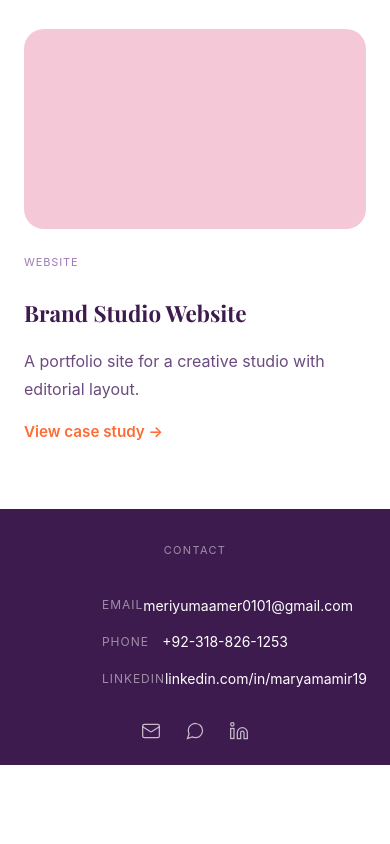
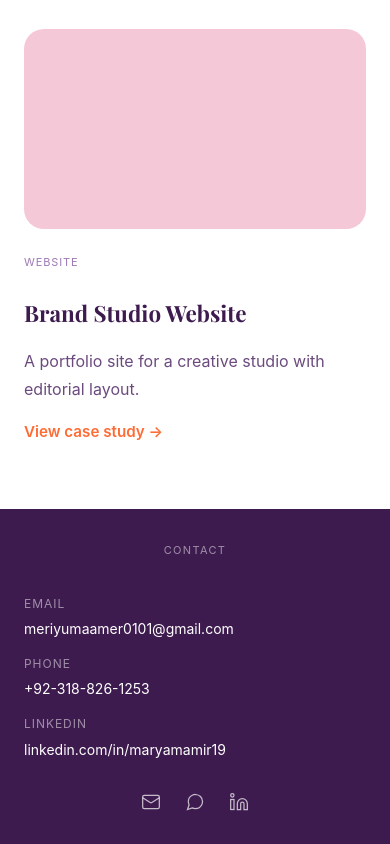
Before and after one commit to MaryamAmir19/my-portfolio, a React (Vite) app: page /work in a window 390 px wide. Shown: the part 1706-2550 px from the top of the page. Before the commit the page ends 2471 px from the top, so only its background shows below. Built offline with nearby package versions, Linux system fonts and the light colour scheme.

Commit message:
fix footer mobile

```diff
--- a/src/components/Footer.css
+++ b/src/components/Footer.css
@@ -75,12 +75,18 @@
 .footer-icon:hover { color: #FF6B35; }
 
 @media (max-width: 768px) {
-  .footer-content {
+  .about-footer {
     padding: 2rem 1.5rem;
   }
-  .footer-row {
+  .footer-left {
+    width: 100%;
+  }
+  .contact-row {
     flex-direction: column;
-    gap: 0.5rem;
     align-items: flex-start;
+    gap: 0.2rem;
+  }
+  .contact-value {
+    text-align: left;
   }
 }
--- a/src/pages/Home.css
+++ b/src/pages/Home.css
@@ -277,11 +277,8 @@
   .hero-title span {
     font-size: 30px;
   }
-  .hero-right {
-    display: flex;
-    justify-content: center;
-    padding-right: 0;
-    width: 100%;
+ .hero-right {
+    display: none;
   }
   .hero-blob {
     width: 200px;
@@ -312,7 +309,7 @@
   .project-row,
   .project-row.reverse {
     flex-direction: column;
-    gap: 1.5rem;
+    gap: 1rem;
   }
   .project-row-image {
     width: 100%;
```
